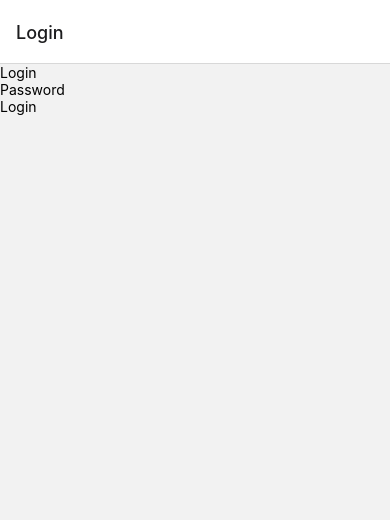
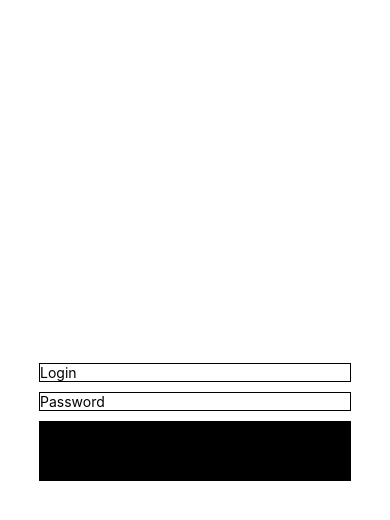
Before and after one commit to RenanRibeir/boilerplate, a React Native app: screen / in a window 390 px wide. Shown: the top 520 px of the page. Built offline with nearby package versions, Linux system fonts and the light colour scheme.

Commit message:
style: login page

```diff
--- a/App.tsx
+++ b/App.tsx
@@ -12,7 +12,7 @@ export default function Routes(){
 
         <NavigationContainer>
 
-          <Stack.Navigator initialRouteName="Login">
+          <Stack.Navigator initialRouteName="Login" screenOptions={{headerShown: false}}>
             <Stack.Screen name="Login" component={Login}/>
             <Stack.Screen name="Home" component={Home}/>
           </Stack.Navigator>
--- a/components/Login/Button/index.tsx
+++ b/components/Login/Button/index.tsx
@@ -4,6 +4,7 @@ import {
   TouchableOpacity,
 } from 'react-native';
 import {NavigationProp, ParamListBase} from '@react-navigation/native';
+import style from './style';
 
 interface props{
     name:String;
@@ -13,8 +14,8 @@ interface props{
 const Button = ({navigation,name}: props) => {
 
   return(
-    <TouchableOpacity onPress={() => navigation.navigate('Home')}>
-      <Text>Login</Text>
+    <TouchableOpacity style={style.button} onPress={() => navigation.navigate('Home')}>
+      <Text>{name}</Text>
     </TouchableOpacity>
   );
 }
--- /dev/null
+++ b/components/Login/Button/style.tsx
@@ -0,0 +1,14 @@
+import { StyleSheet } from 'react-native';
+
+export default StyleSheet.create({
+
+  button: {
+    color: '#fff',
+    backgroundColor: '#000',
+    width: '80%',
+    height: '7%',
+    alignItems: 'center',
+    justifyContent: 'center'
+  },
+
+});
--- a/components/Login/Input/index.tsx
+++ b/components/Login/Input/index.tsx
@@ -1,10 +1,9 @@
 import React from 'react';
 import {
-  StyleSheet,
   TextInput,
-  Text,
 } from 'react-native';
 import { Dispatch, SetStateAction } from "react";
+import style from './style';
 
 interface props{
     title:string;
@@ -16,7 +15,7 @@ const Input = ({title,setTitle,placeHolder}: props) => {
 
   return (
     <>
-      <TextInput value={title} onChangeText={setTitle} placeholder={placeHolder}/>
+      <TextInput style={style.input} value={title} onChangeText={setTitle} placeholder={placeHolder} placeholderTextColor='#000'/>
     </>
   );
 }
--- /dev/null
+++ b/components/Login/Input/style.tsx
@@ -0,0 +1,13 @@
+import { StyleSheet } from 'react-native';
+
+export default StyleSheet.create({
+
+  input: {
+    width: '80%',
+    alignItems: 'center',
+    justifyContent: 'center',
+    marginBottom: 10,
+    borderWidth: 1,
+  },
+
+});
--- a/components/Login/LoginPage/index.tsx
+++ b/components/Login/LoginPage/index.tsx
@@ -8,6 +8,7 @@ import Input from '../Input';
 import Button from '../Button';
 
 import {NavigationProp, ParamListBase} from '@react-navigation/native';
+import style from './style';
 
 interface props{
     navigation:NavigationProp<ParamListBase>;
@@ -19,7 +20,7 @@ const App = ({navigation}:props) => {
   const [password,setPassword] = useState<string>('');
 
   return (
-    <SafeAreaView>
+    <SafeAreaView style={style.container}>
 
       <Input title={login} setTitle={setLogin} placeHolder="Login"/>
       <Input title={password} setTitle={setPassword} placeHolder="Password"/>
--- /dev/null
+++ b/components/Login/LoginPage/style.tsx
@@ -0,0 +1,12 @@
+import { StyleSheet } from 'react-native';
+
+export default StyleSheet.create({
+
+  container: {
+    flex:1,
+    backgroundColor: '#fff',
+    alignItems: 'center',
+    justifyContent: 'center',
+  },
+
+});
```
